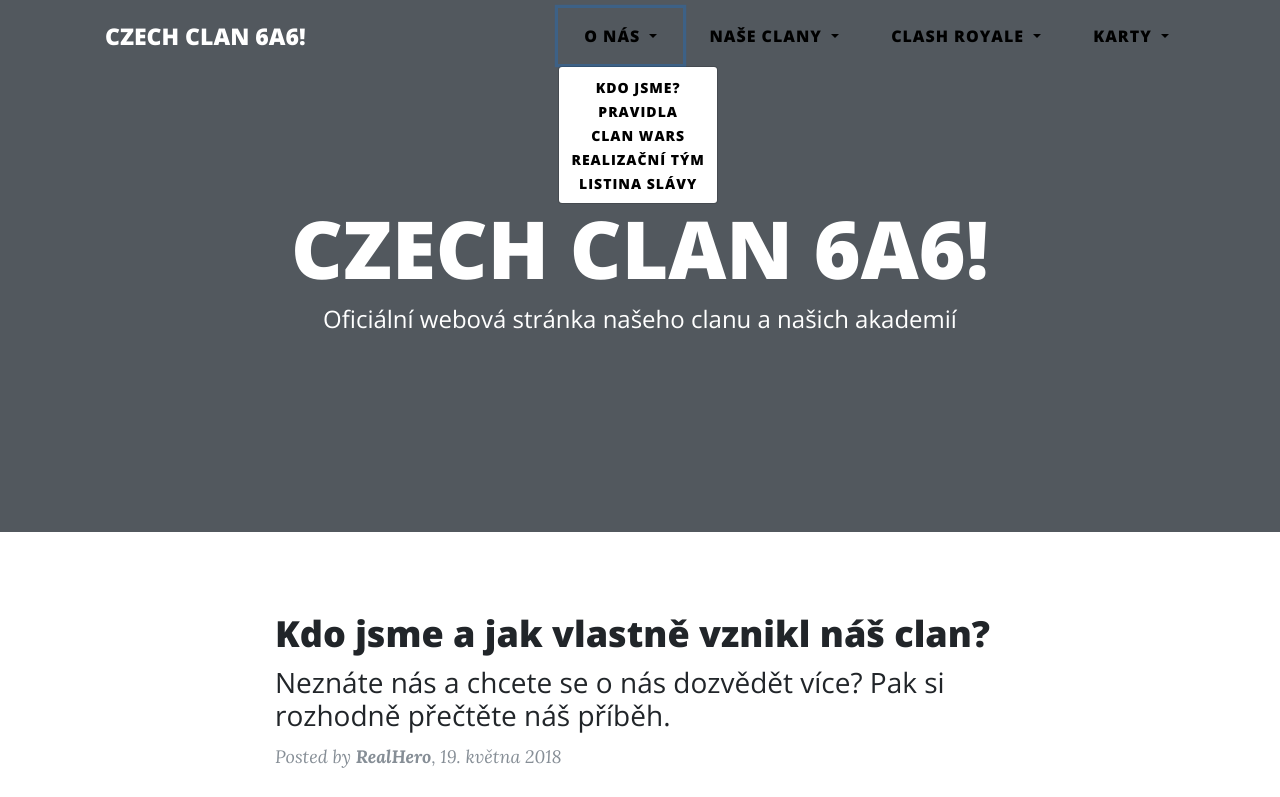
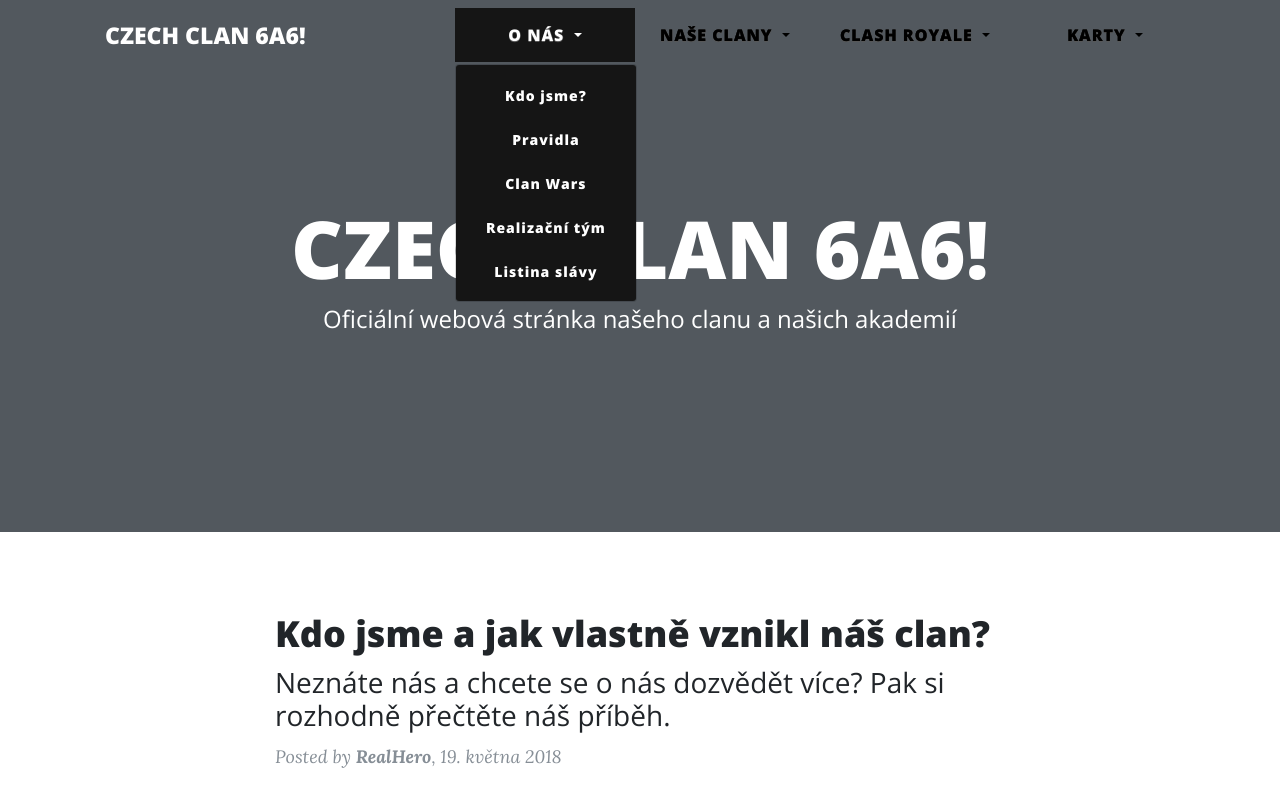
Before and after one commit to realhero98/Webovky, a website: page novejkabat/index.html in a window 1280 px wide. Both pictures are taken after a click on the button "O NÁS". Shown: the top 797 px of the page. Drawn offline with nearby package versions, Linux system fonts and the light colour scheme.

Commit message:
menu edit

```diff
--- a/novejkabat/style.css
+++ b/novejkabat/style.css
@@ -1,30 +1,67 @@
 /* CSS Document */
 .dropdown-toggle {
-   font-size: 16px;
+    font-size: 16px;
     font-weight: 800;
     letter-spacing: 1px;
-    text-transform: uppercase;
     color: black;
     background-color: transparent;
 }
 
 #dropdown-pozadi {
-    color:black;
+    color:white;
     font-size: 14px;
     font-weight: 800;
     letter-spacing: 1px;
-    text-transform: uppercase;
+    text-decoration: none;
 
 }
+
+.btn {
+    min-width: 180px;
+    text-shadow: 0px 0 #151515, 0 0.5px #585858, 0.5px 0 #585858, 0 0px #151515;
+    border: 0px;
+
+}
+.btn:hover {
+    background-color: #151515;
+    transition: 0.2s;transition-timing-function:
+    ease;color: white;
+}
+
+.btn li {
+    float: left;
+    list-style: none;
+}
+
+.btn a {
+    padding: 15px 50px;
+}
+.btn:focus {
+    box-shadow: 0 0 0 0.0 white;
+    background-color: #151515;
+    color: white;
+}
+
+.dropdown-menu {
+    background-color:  #151515;
+}
+
 .redyoutube:hover {
-color:red;
+    color:red;
 }
 .bluefb:hover {
-color:#355891;
+    color:#355891;
 }
 #center {
-text-align: center;
+    text-align: center;
+    padding: 10px 0px 10px 0px;
+    min-width: 180px;
 }
+
+#center:hover {
+    background-color: #424242;
+}
+
 .navbar-brand {
 font-size: 23px;
 }
```
